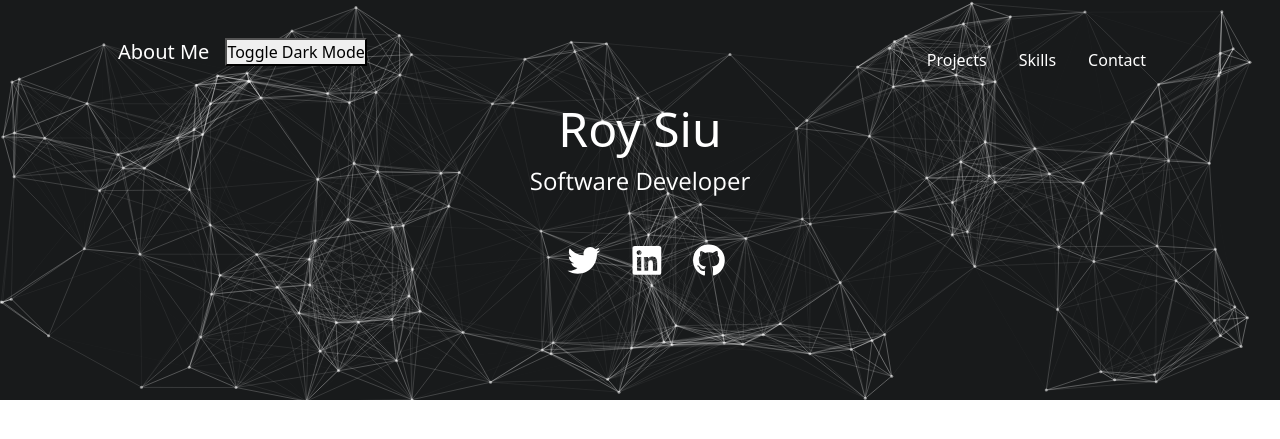
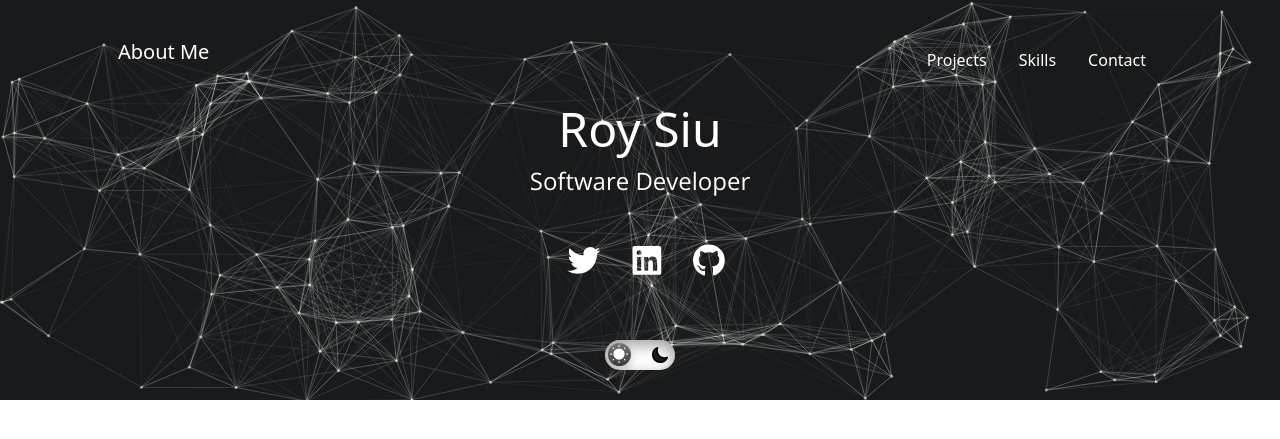
Before and after one commit to Rsiu95/Portfolio, a Flask app: template templates/header.html in a window 1280 px wide. Shown: the top 439 px of the page. Run offline with Flask 3, Linux system fonts and the light colour scheme; the template is opened without the code that fills it, so the values that code supplies are empty; some libraries are stand-ins or nearby versions.

Commit message:
complete darkmode css
complete dark mode sliding button

```diff
--- a/static/css/styles.css
+++ b/static/css/styles.css
@@ -369,3 +369,93 @@ ul {
     border-radius: 24px;
     box-shadow: 0 10px 50px rgba(0,0,0,0.1);
 }
+
+.dark-button {
+    width: 70px;
+    height: 30px;
+    position: relative;
+    top: 30px;
+    display: block;
+    background: white;
+    border-radius: 20px;
+    box-shadow: inset 0px 5px 15px rgba(0,0,0,0.4), inset 0px -5px 15px rgba(255,255,255,0.4);
+    cursor: pointer;
+    transition: 0.3s;
+}
+
+.dark-button:after {
+    content: "";
+    width: 23px;
+    height: 23px;
+    position: absolute;
+    top: 3px;
+    left: 3px;
+    background: linear-gradient(180deg, #777, #3a3a3a);
+    border-radius: 300px;
+    box-shadow: 0px 5px 10px rgba(0,0,0,0.2);
+    transition: 0.3s;
+}
+
+.dark-mode-button {
+    width: 0px;
+    height: 0px;
+    visibility: hidden;
+}
+
+.dark-mode-button:checked + .dark-button{
+    background: #ebebeb;
+}
+
+.dark-mode-button:checked + .dark-button:after {
+    left: 67px; /* Adjust this value to control the sliding distance */
+    transform: translateX(-100%);
+    background: linear-gradient(180deg, #777, #3a3a3a);
+}
+.dark-button:active:after{
+    width: 20px;
+
+}
+
+.dark-button svg {
+    position: absolute;
+    top:4.5px;
+    z-index:100;
+}
+
+.dark-button svg.sun {
+    position: absolute;
+    fill: #fff;
+    left: 4px;
+    transition: 0.3s
+}
+
+.dark-mode-button:checked + .dark-button svg path {
+    stroke: #181a1b;
+}
+
+.dark-button svg circle {
+    stroke: #FFFFFF;
+    stroke-width: 1.5;
+    stroke-linecap: round;
+    transition: 0.3s;
+}
+
+.dark-mode-button:checked + .dark-button svg circle {
+    stroke: #181a1b;
+}
+
+.dark-button svg.moon {
+    position: absolute;
+    fill: #181a1b;
+    top: 5px;
+    left: 45px;
+    transition: 0.3s
+}
+
+.dark-mode-button:checked + .dark-button svg.sun {
+    fill: #181a1b;
+}
+
+.dark-mode-button:checked + .dark-button svg.moon {
+    fill: #fff;
+}
--- a/templates/header.html
+++ b/templates/header.html
@@ -19,7 +19,8 @@
             <div id="particles-js"></div>
             <nav class="navbar navbar-expand-lg navbar-light" id="mainNav">
                 <div class="container px-4 px-lg-5">
-                    <a class="navbar-brand" href="#about-me">About Me</a><button id="darkModeToggle">Toggle Dark Mode</button>
+                    <a class="navbar-brand" href="#about-me">About Me</a>
+
                     <button class="navbar-toggler" type="button" data-bs-toggle="collapse" data-bs-target="#navbarResponsive" aria-controls="navbarResponsive" aria-expanded="false" aria-label="Toggle navigation">
                         Menu
                         <i class="fas fa-bars"></i>
@@ -32,6 +33,7 @@
 
                         </ul>
                     </div>
+
                 </div>
             </nav>
                 <div class="row gx-4 gx-lg-5 justify-content-center">
@@ -75,6 +77,25 @@
                         </div>
                     </div>
                 </div>
+                <div class="row gx-4 gx-lg-5 justify-content-center">
+                <input type="checkbox" class="dark-mode-button" id="darkModeToggle"></input>
+                    <label class="dark-button" for="darkModeToggle"/>
+                        <svg class="sun" width="20px" height="20px" viewBox="0 0 24 24" fill="none" xmlns="http://www.w3.org/2000/svg">
+                            <circle cx="12" cy="12" r="6" stroke="#FFFFFF" stroke-width="1"/>
+                            <path d="M12 2V3" stroke="#FFFFFF" stroke-width="1.5" stroke-linecap="round"/>
+                            <path d="M12 21V22" stroke="#FFFFFF" stroke-width="1.5" stroke-linecap="round"/>
+                            <path d="M22 12L21 12" stroke="#FFFFFF" stroke-width="1.5" stroke-linecap="round"/>
+                            <path d="M3 12L2 12" stroke="#FFFFFF" stroke-width="1.5" stroke-linecap="round"/>
+                            <path d="M19.0708 4.92969L18.678 5.32252" stroke="#FFFFFF" stroke-width="1.5" stroke-linecap="round"/>
+                            <path d="M5.32178 18.6777L4.92894 19.0706" stroke="#FFFFFF" stroke-width="1.5" stroke-linecap="round"/>
+                            <path d="M19.0708 19.0703L18.678 18.6775" stroke="#FFFFFF" stroke-width="1.5" stroke-linecap="round"/>
+                            <path d="M5.32178 5.32227L4.92894 4.92943" stroke="#FFFFFF" stroke-width="1.5" stroke-linecap="round"/>
+                        </svg>
+                        <svg class="moon" width="20px" height="20px" viewBox="0 0 24 24" fill="none" xmlns="http://www.w3.org/2000/svg">
+                            <path d="M3.32031 11.6835C3.32031 16.6541 7.34975 20.6835 12.3203 20.6835C16.1075 20.6835 19.3483 18.3443 20.6768 15.032C19.6402 15.4486 18.5059 15.6834 17.3203 15.6834C12.3497 15.6834 8.32031 11.654 8.32031 6.68342C8.32031 5.50338 8.55165 4.36259 8.96453 3.32996C5.65605 4.66028 3.32031 7.89912 3.32031 11.6835Z" stroke="#000000" stroke-width="2" stroke-linecap="round" stroke-linejoin="round"/>
+                        </svg>
+                    </label>
+                </div>
             </div>
             <script src="../static/js/scripts.js"></script>
             <script src="../static/js/particles.js"></script>
```
